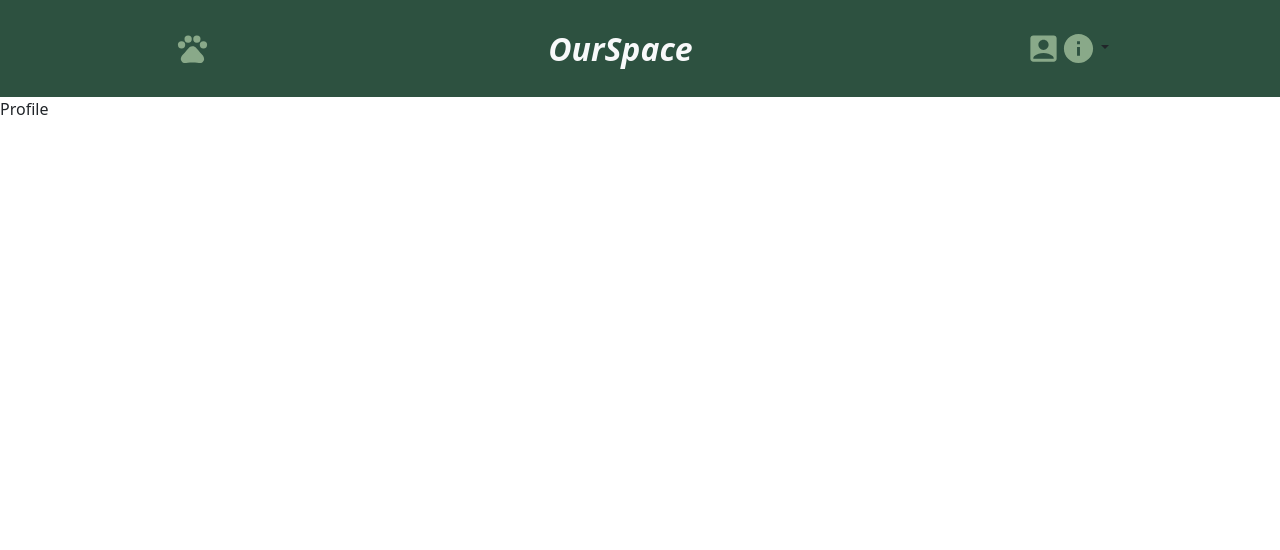
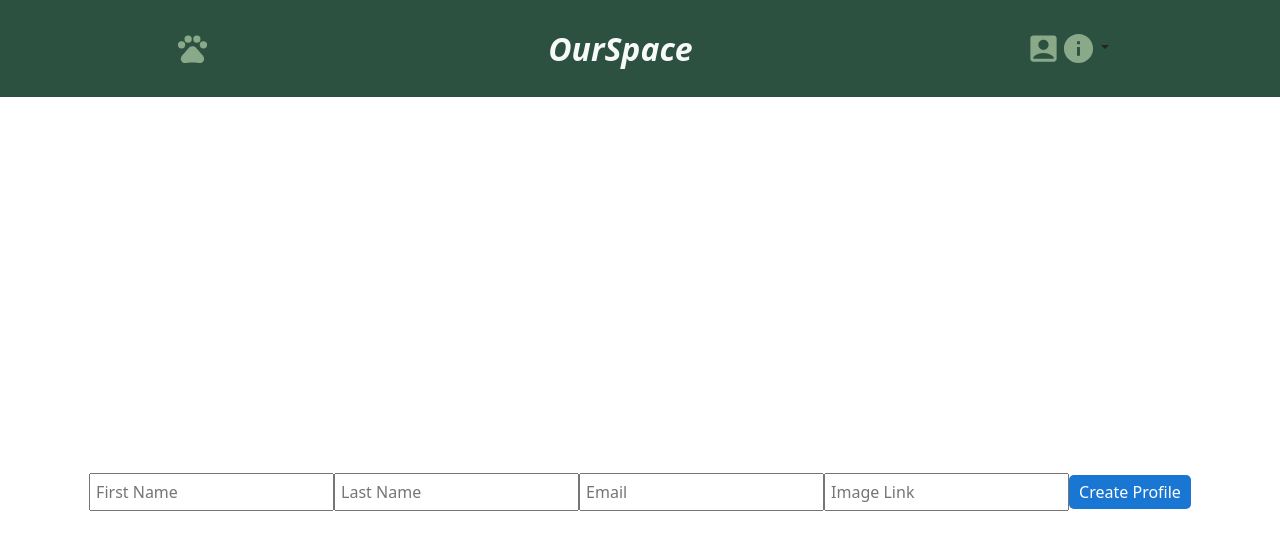
Before and after one commit to CalinP1/Social-media-feed-Clone, a React (Create React App) app: page /profile in a window 1280 px wide. Shown: the top 550 px of the page. Built offline with nearby package versions, Linux system fonts and the light colour scheme.

Commit message:
Profile page updated with a form to create a profile

```diff
--- a/src/Navbar.js
+++ b/src/Navbar.js
@@ -14,7 +14,7 @@ const Navbar = () => {
         </Link>
         </div>
         <div className='site-name'>
-        <span to='/' className='fs-2 fw-bold text-light'><em>OurSpace</em></span>
+        <span className='fs-2 fw-bold text-light'><em>OurSpace</em></span>
         </div>
       <div className="dropdown">
         <button className="btn background-color-dropdown dropdown-toggle position-static px-2" type="button" id="dropstartMenuButton" data-bs-toggle="dropdown" aria-expanded="false">
--- /dev/null
+++ b/src/Profile.css
@@ -0,0 +1,40 @@
+.profile-container {
+    display: flex;
+    justify-content: center;
+    align-items: center;
+    height: 100vh;
+  }
+
+  .profile-form {
+    text-align: center;
+  }
+
+  .profile-form input {
+    margin-bottom: 10px;
+    padding: 5px;
+  }
+
+  .create-profile-button {
+    background-color: #1976d2;
+    color: white;
+    border: none;
+    border-radius: 5px;
+    padding: 5px 10px;
+    cursor: pointer;
+  }
+
+  .profile-card {
+    text-align: center;
+    padding: 20px;
+    background-color: #e3ece3;
+    border-radius: 10px;
+    box-shadow: 0 2px 4px rgba(0, 0, 0, 0.4);
+  }
+
+  .profile-avatar {
+    width: 100px;
+    height: 100px;
+    border-radius: 50%;
+    object-fit: cover;
+    margin-bottom: 10px;
+  }
--- a/src/Profile.js
+++ b/src/Profile.js
@@ -1,7 +1,90 @@
-import React from 'react'
+import React, { useState, useEffect } from 'react';
+import './Profile.css';
 
- export const Profile = () => {
+export const Profile = () => {
+  const [profile, setProfile] = useState({});
+  const [firstName, setFirstName] = useState('');
+  const [lastName, setLastName] = useState('');
+  const [email, setEmail] = useState('');
+  const [imageLink, setImageLink] = useState('');
+  const [showForm, setShowForm] = useState(true);
+
+  useEffect(() => {
+    const storedProfile = JSON.parse(localStorage.getItem('profile')) || {};
+    setProfile(storedProfile);
+    setFirstName(storedProfile.firstName || '');
+    setLastName(storedProfile.lastName || '');
+    setEmail(storedProfile.email || '');
+    setImageLink(storedProfile.imageLink || '');
+    setShowForm(!storedProfile.firstName);
+  }, []);
+
+  const handleCreateProfile = () => {
+    const newProfile = {
+      firstName,
+      lastName,
+      email,
+      imageLink,
+    };
+
+    localStorage.setItem('profile', JSON.stringify(newProfile));
+    setProfile(newProfile);
+    setShowForm(false);
+  };
+
+  const handleResetProfile = () => {
+    localStorage.removeItem('profile');
+    setProfile({});
+    setFirstName('');
+    setLastName('');
+    setEmail('');
+    setImageLink('');
+    setShowForm(true);
+  };
+
   return (
-    <div>Profile</div>
-  )
-}
+    <div className="profile-container">
+      {showForm && (
+        <div className="profile-form">
+          <input
+            type="text"
+            placeholder="First Name"
+            value={firstName}
+            onChange={(e) => setFirstName(e.target.value)}
+          />
+          <input
+            type="text"
+            placeholder="Last Name"
+            value={lastName}
+            onChange={(e) => setLastName(e.target.value)}
+          />
+          <input
+            type="email"
+            placeholder="Email"
+            value={email}
+            onChange={(e) => setEmail(e.target.value)}
+          />
+          <input
+            type="text"
+            placeholder="Image Link"
+            value={imageLink}
+            onChange={(e) => setImageLink(e.target.value)}
+          />
+          <button className="create-profile-button" onClick={handleCreateProfile}>
+            Create Profile
+          </button>
+        </div>
+      )}
+      {!showForm && (
+        <div className="profile-card">
+          <img src={imageLink} alt="Profile Avatar" className="profile-avatar" />
+          <h2>{firstName} {lastName}</h2>
+          <p>Email: {email}</p>
+          <button className="reset-profile-button" onClick={handleResetProfile}>
+            Reset Profile
+          </button>
+        </div>
+      )}
+    </div>
+  );
+};
--- a/src/ProfileCard.css
+++ b/src/ProfileCard.css
@@ -1,5 +1,4 @@
 .profile-card {
-  border: 1px solid #ccc;
   border-radius: 30px;
   padding: 40px;
   box-shadow: 0 2px 4px rgba(0, 0, 0, 0.4);
--- a/src/ProfilesPage.js
+++ b/src/ProfilesPage.js
@@ -116,8 +116,6 @@ const ProfilesPage = () => {
           />
         );
       })}
-      {loading && <p>Loading...</p>}
-      {loadingMore && <p>Loading more...</p>}
     </div>
   );
 };
```
